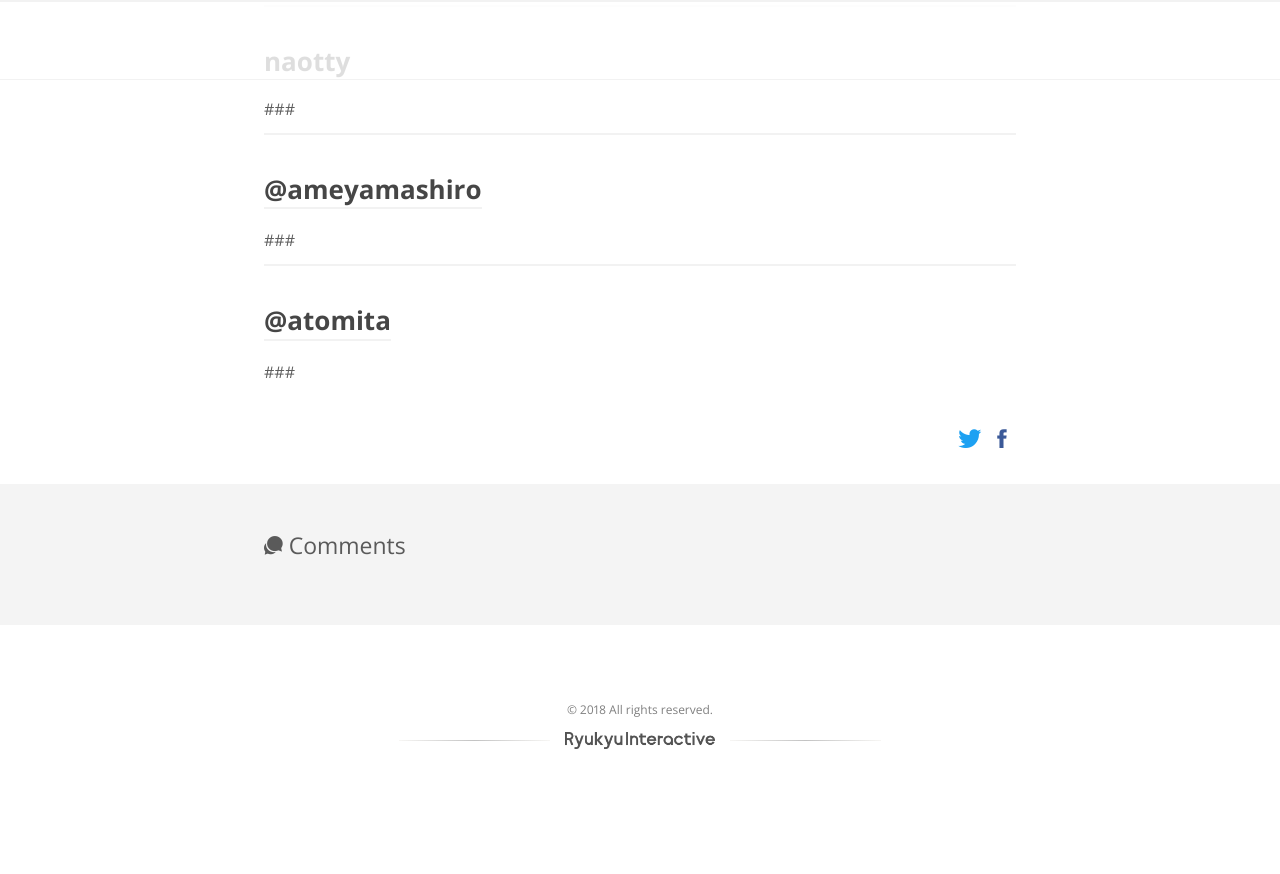
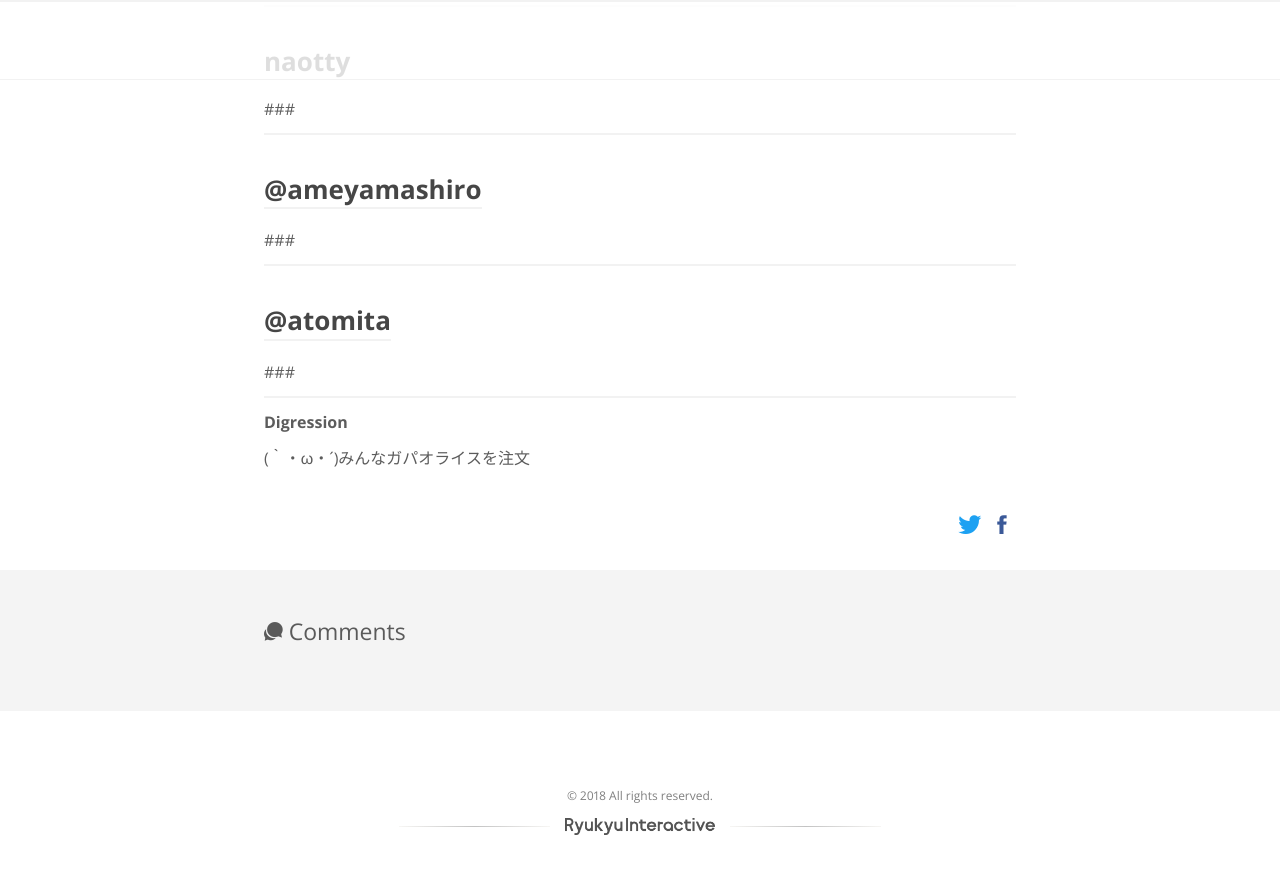
Before and after one commit to RyukyuInteractive/tech.ryukyu-i.co.jp, a Jekyll site: the page built from _posts/2018-06-06-tech-lunch-20180606.md, in a window 1280 px wide and 900 px high, scrolled down 506 px. Shown: the top 874 px of the window. Built offline with Jekyll 4.4.1, drawn with Linux system fonts in a browser that asks for light colours; a script that is not in the unit is left out; comment, search, counter and statistics services are not loaded; before the commit the page ends 1320 px from its top, so only the background shows below that.

Commit message:
Update 2018-06-06-tech-lunch-20180606.md

```diff
--- a/_posts/2018-06-06-tech-lunch-20180606.md
+++ b/_posts/2018-06-06-tech-lunch-20180606.md
@@ -34,3 +34,11 @@ typora-root-url: ..
 ## [@atomita](https://github.com/atomita)
 
 ###
+
+
+
+----
+
+**Digression**
+
+(｀・ω・´)みんなガパオライスを注文
```
